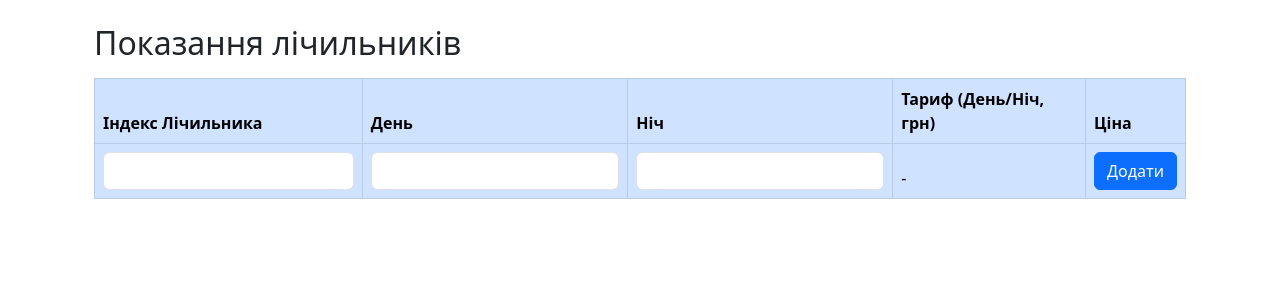
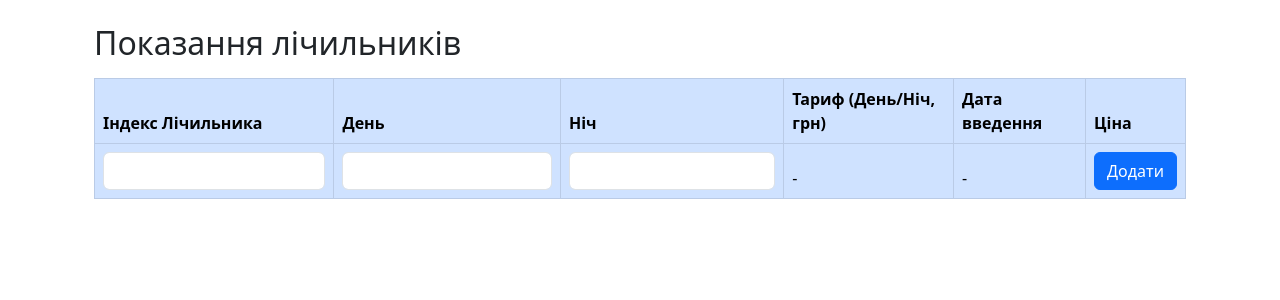
Before and after one commit to efamir/TW-33_Kozinch_web_task_2, a FastAPI app: page / in a window 1280 px wide. Shown: the part 56-356 px from the top of the page. Run offline with FastAPI, Linux system fonts and the light colour scheme; data that the repository does not hold is empty; parts of the project's set-up code (start-up, migrations or seed data) failed here and were passed over.

Commit message:
[FIX] додав колонку дати введення показу

```diff
--- a/web_app/templates/index.html
+++ b/web_app/templates/index.html
@@ -11,6 +11,7 @@
                 <th>День</th>
                 <th>Ніч</th>
                 <th>Тариф (День/Ніч, грн)</th>
+                <th>Дата введення</th>
                 <th>Ціна</th>
             </tr>
             <tr>
@@ -18,6 +19,7 @@
                     <td><input type="number" class="form-control" name="meter_id" min="0" required></td>
                     <td><input type="number" class="form-control" name="phase1" min="0" required></td>
                     <td><input type="number" class="form-control" name="phase2" min="0" required></td>
+                    <td>-</td>
                     <td>-</td>
                     <td><button type="submit" class="btn btn-primary">Додати</button></td>
                 </form>
@@ -30,6 +32,7 @@
                 <td>{{ meter.day }}</td>
                 <td>{{ meter.night }}</td>
                 <td>{{ meter.tariff.day_tariff }} / {{ meter.tariff.night_tariff }}</td>
+                <td>{{ meter.date_time.strftime('%Y-%m-%d %H:%M:%S') }}</td>
                 <td>{{ meter.cost }}</td>
             </tr>
             {% endfor %}
```
